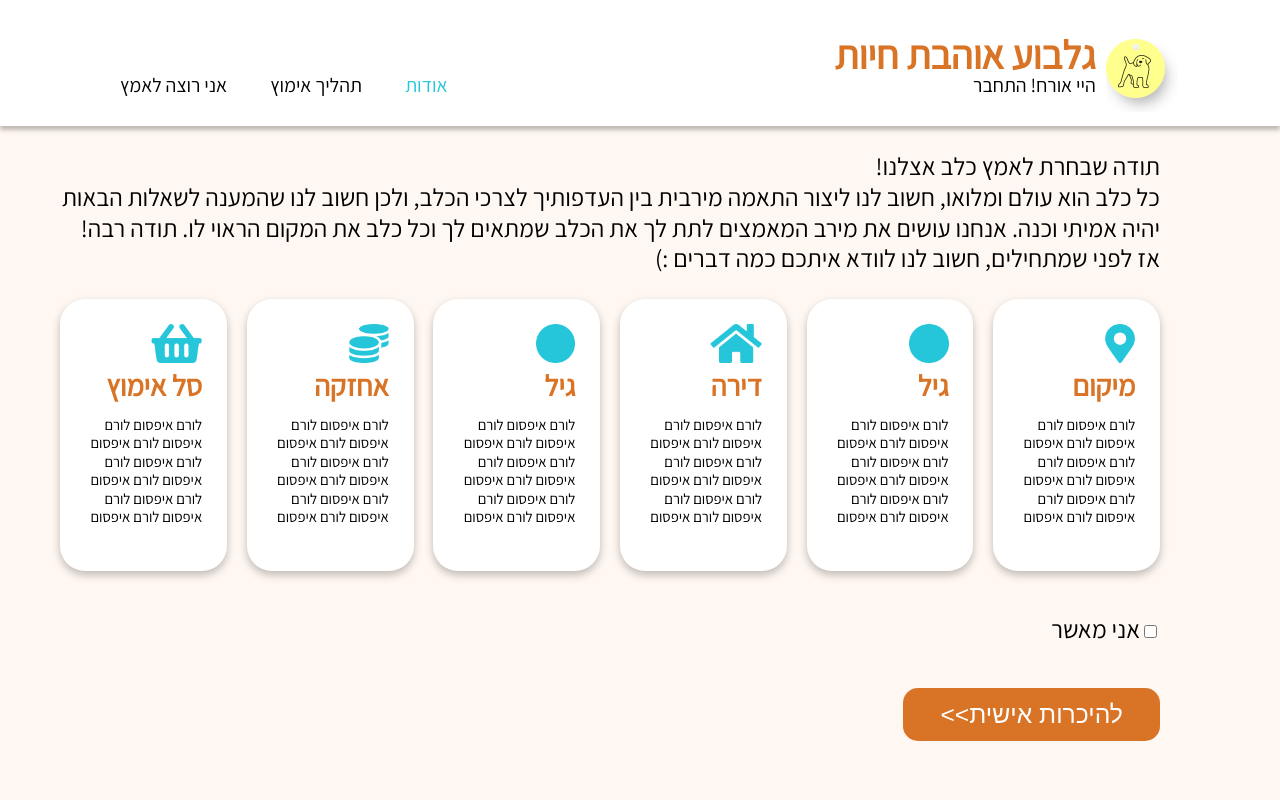
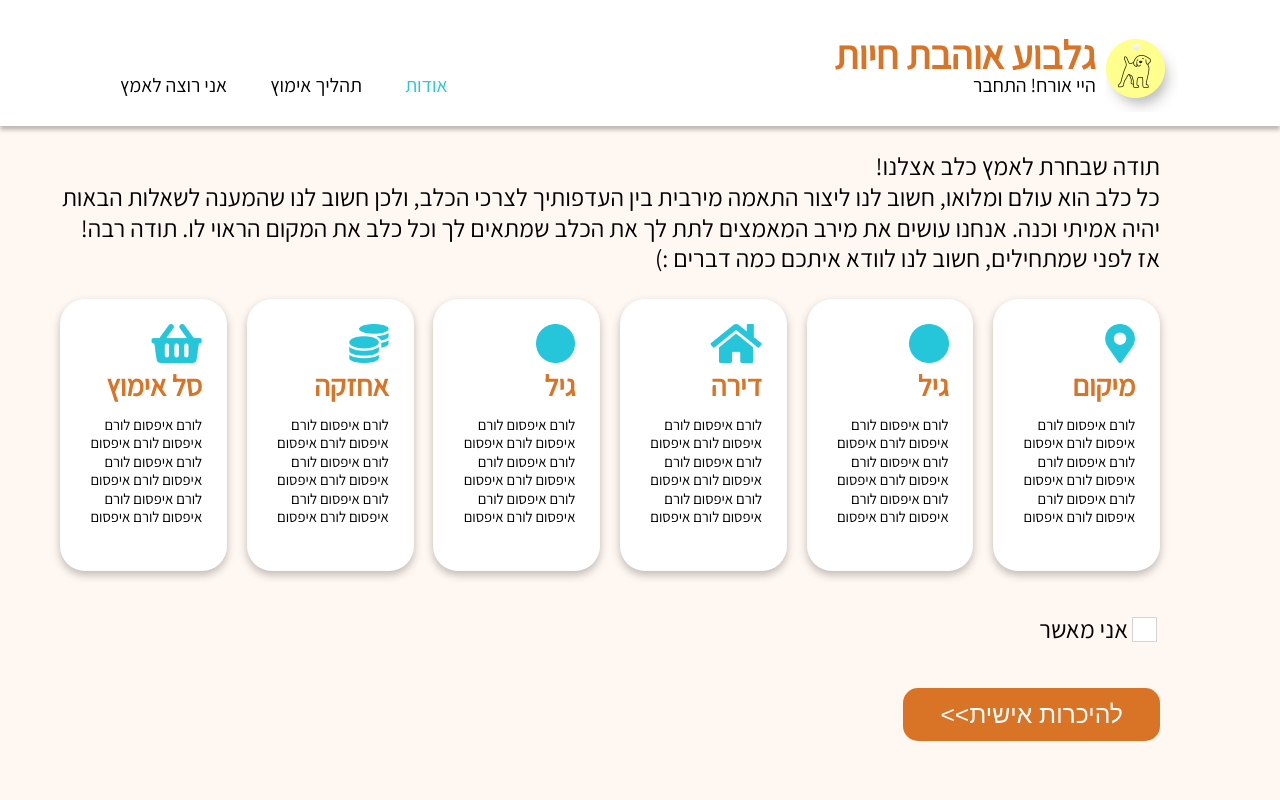
Before and after one commit to GuyElizarov/gilboa, a React (Create React App) app: page / in a window 1280 px wide. Shown: the top 800 px of the page. Built offline with nearby package versions, Linux system fonts and the light colour scheme.

Commit message:
added styling for checkbox

```diff
--- /dev/null
+++ b/src/assets/styles/_element-designs.scss
@@ -0,0 +1,45 @@
+label {
+    display: flex;
+    align-items: center;
+
+    input[type='checkbox'].styled {
+        appearance: none;
+        -webkit-appearance: none;
+        border: 1px solid #d5d5d5;
+        height: 25px;
+        position: relative;
+        width: 25px;
+        background-color: white;
+        cursor: pointer;
+        display: flex;
+        align-items: center;
+        justify-content: center;
+
+        &:after {
+            content: 'v';
+            position: absolute;
+            transform: translateY(-1px);
+            background-position: center;
+            background-size: cover;
+            background-size: auto 100%;
+            font-size: 25px;
+            font-weight: bold;
+            background-repeat: no-repeat;
+            display: none;
+            color: white;
+        }
+
+        &:hover {
+            background-color: #d5d5d5;
+        }
+
+        &:checked {
+            background-color: #26C6DA;
+            border-color: #26C6DA;
+        }
+
+        &:checked:after {
+            display: flex;
+        }
+    }
+}
--- a/src/assets/styles/style.scss
+++ b/src/assets/styles/style.scss
@@ -16,3 +16,5 @@
 @import './cmp/app-header';
 @import './cmp/home/introduction';
 @import './cmp/home/questionnaire';
+
+@import './element-designs';
--- a/src/cmps/home/introduction.tsx
+++ b/src/cmps/home/introduction.tsx
@@ -14,7 +14,7 @@ export const Introduction = () => {
         <ConditionList />
         <div className='actions'>
             <label htmlFor="accept">
-                <input type="checkbox" name="" id="accept" /><span>אני מאשר</span>
+                <input className='styled' type="checkbox" name="" id="accept" /><span>אני מאשר</span>
             </label>
             <button>להיכרות אישית&#62;&#62;</button>
         </div>
```
